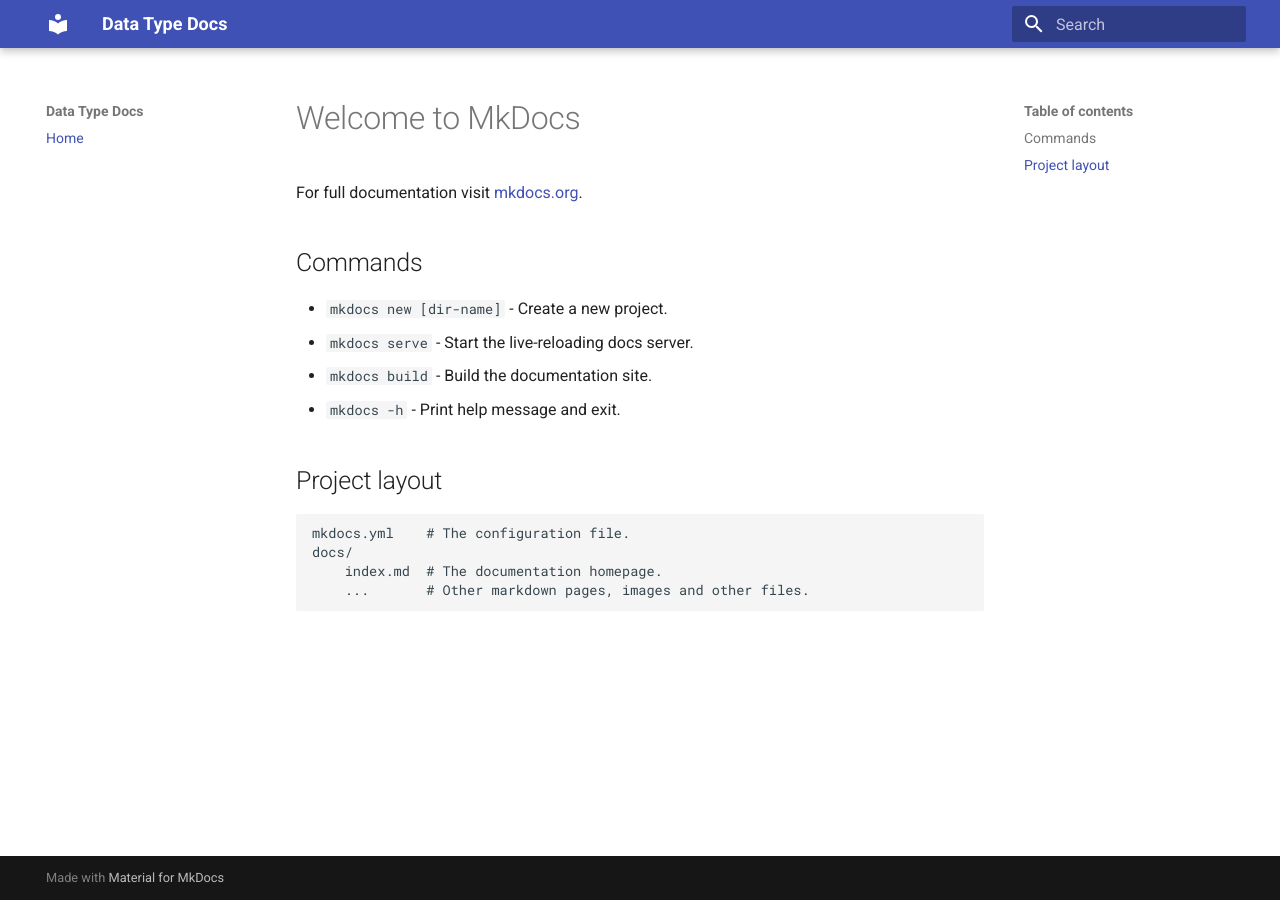
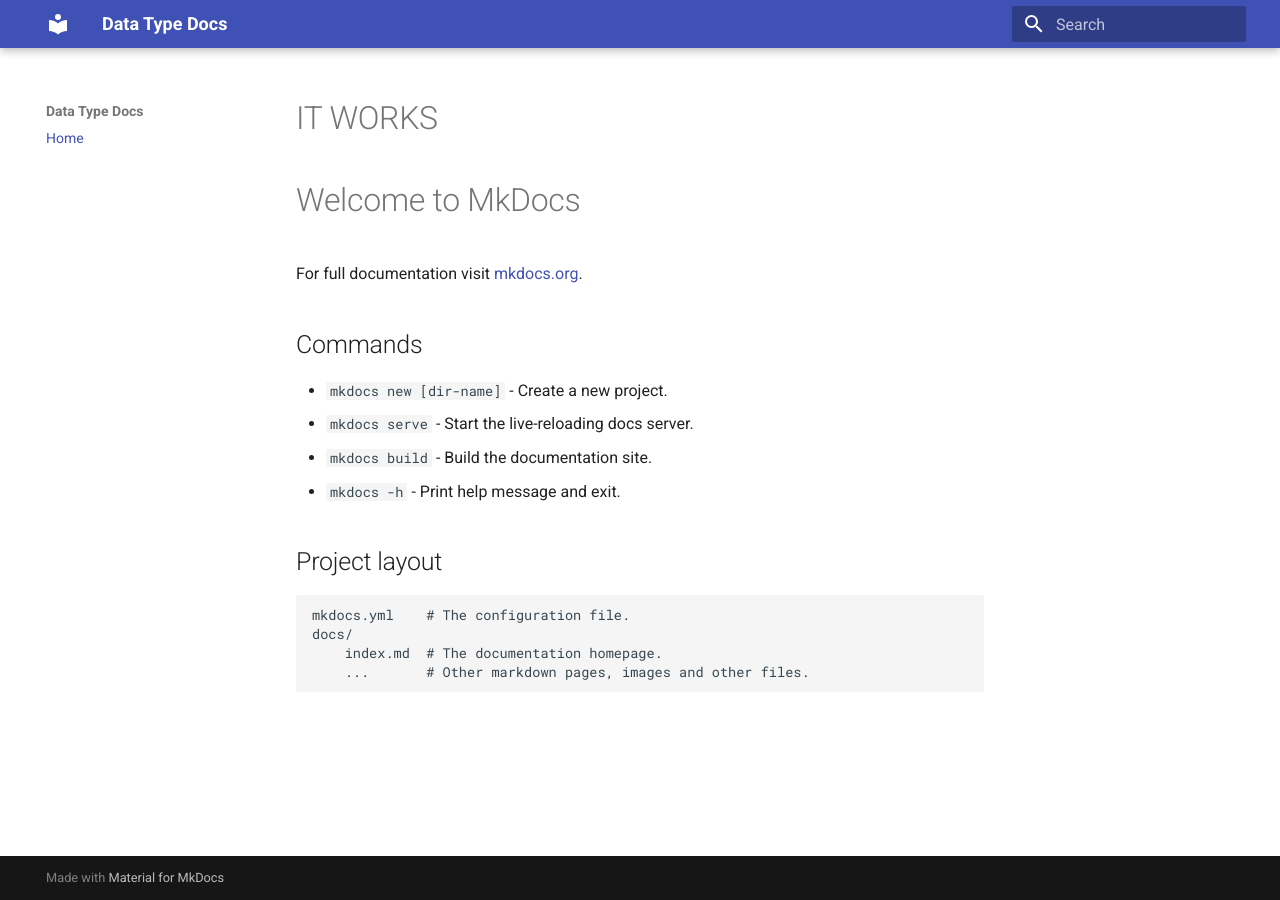
Before and after one commit to MAXOQ/data-type-docs, an MkDocs documentation site: the page built from docs/index.md, in a window 1280 px wide. Built offline with MkDocs 1.6.1 and Material for MkDocs 9.7.7, drawn with Linux system fonts in a browser that asks for light colours.

Commit message:
changed index.md

```diff
--- a/docs/index.md
+++ b/docs/index.md
@@ -1,3 +1,5 @@
+# IT WORKS
+
 # Welcome to MkDocs
 
 For full documentation visit [mkdocs.org](https://www.mkdocs.org).
```
